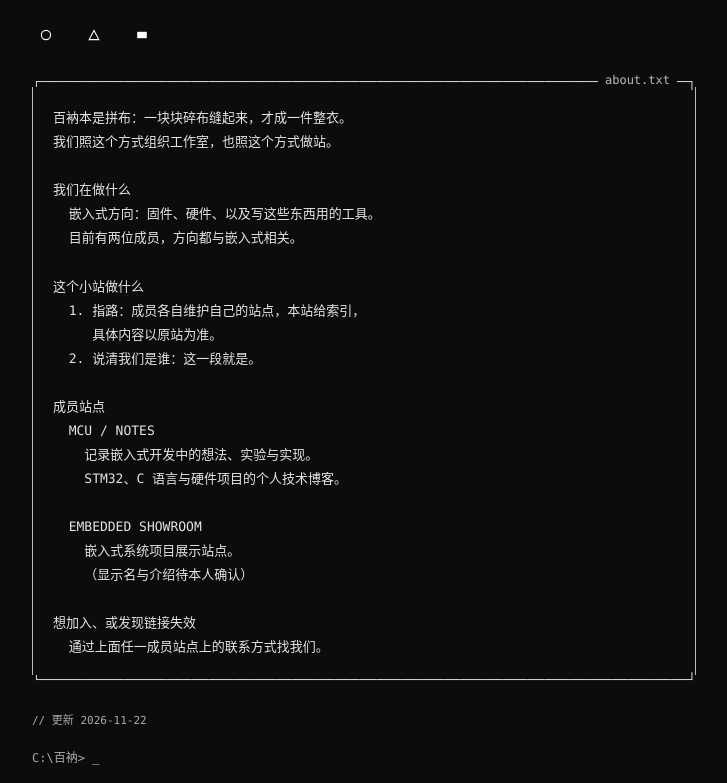
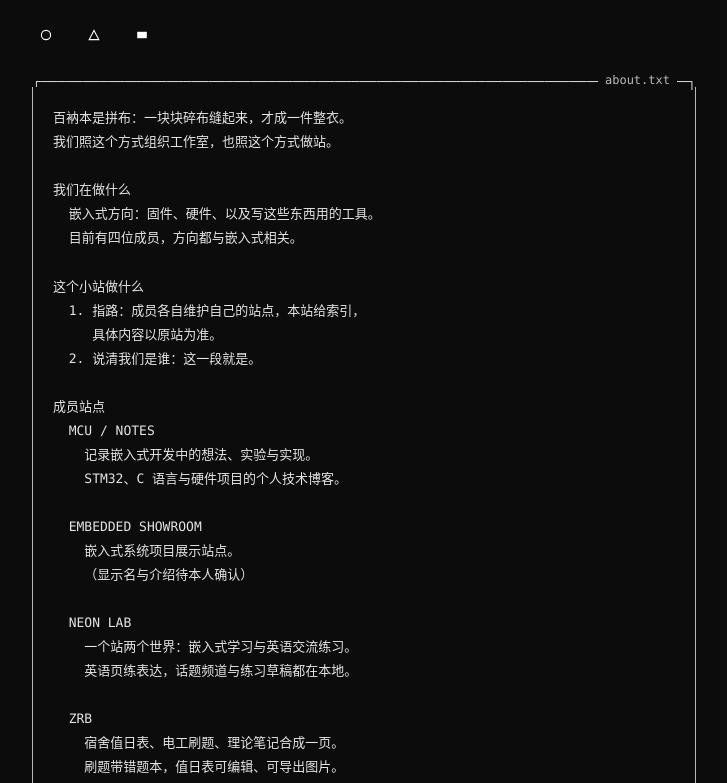
Before and after one commit to jbcl33/TESSERA_, a plain HTML site: page about.html in a window 1280 px wide. Shown: the part 169-952 px from the top of the page, without its empty margins (276-1003 px from the left). Drawn offline with Linux system fonts and the light colour scheme.

Commit message:
Add NEON LAB and ZRB to member index

```diff
--- a/about.html
+++ b/about.html
@@ -40,7 +40,7 @@
 
 我们在做什么
   嵌入式方向：固件、硬件、以及写这些东西用的工具。
-  目前有两位成员，方向都与嵌入式相关。
+  目前有四位成员，方向都与嵌入式相关。
 
 这个小站做什么
   1. 指路：成员各自维护自己的站点，本站给索引，
@@ -56,12 +56,22 @@
     嵌入式系统项目展示站点。
     （显示名与介绍待本人确认）
 
+  NEON LAB
+    一个站两个世界：嵌入式学习与英语交流练习。
+    英语页练表达，话题频道与练习草稿都在本地。
+
+  ZRB
+    宿舍值日表、电工刷题、理论笔记合成一页。
+    刷题带错题本，值日表可编辑、可导出图片。
+
+  （NEON LAB 与 ZRB 的显示名按站点标识推导，待本人确认）
+
 想加入、或发现链接失效
   通过上面任一成员站点上的联系方式找我们。</code></pre>
 </section>
 
 <footer>
-  <p class="meta">// 更新 2026-11-22</p>
+  <p class="meta">// 更新 2026-11-23</p>
   <p class="prompt">C:\百衲&gt; <span class="cursor" aria-hidden="true">_</span></p>
   <p class="colophon">百衲 / EMBEDDED · FIRMWARE · HARDWARE</p>
 </footer>
```
Also changed, not shown: index.html (+3 -3 lines), members.html (+9 -3 lines), 1 other file.
